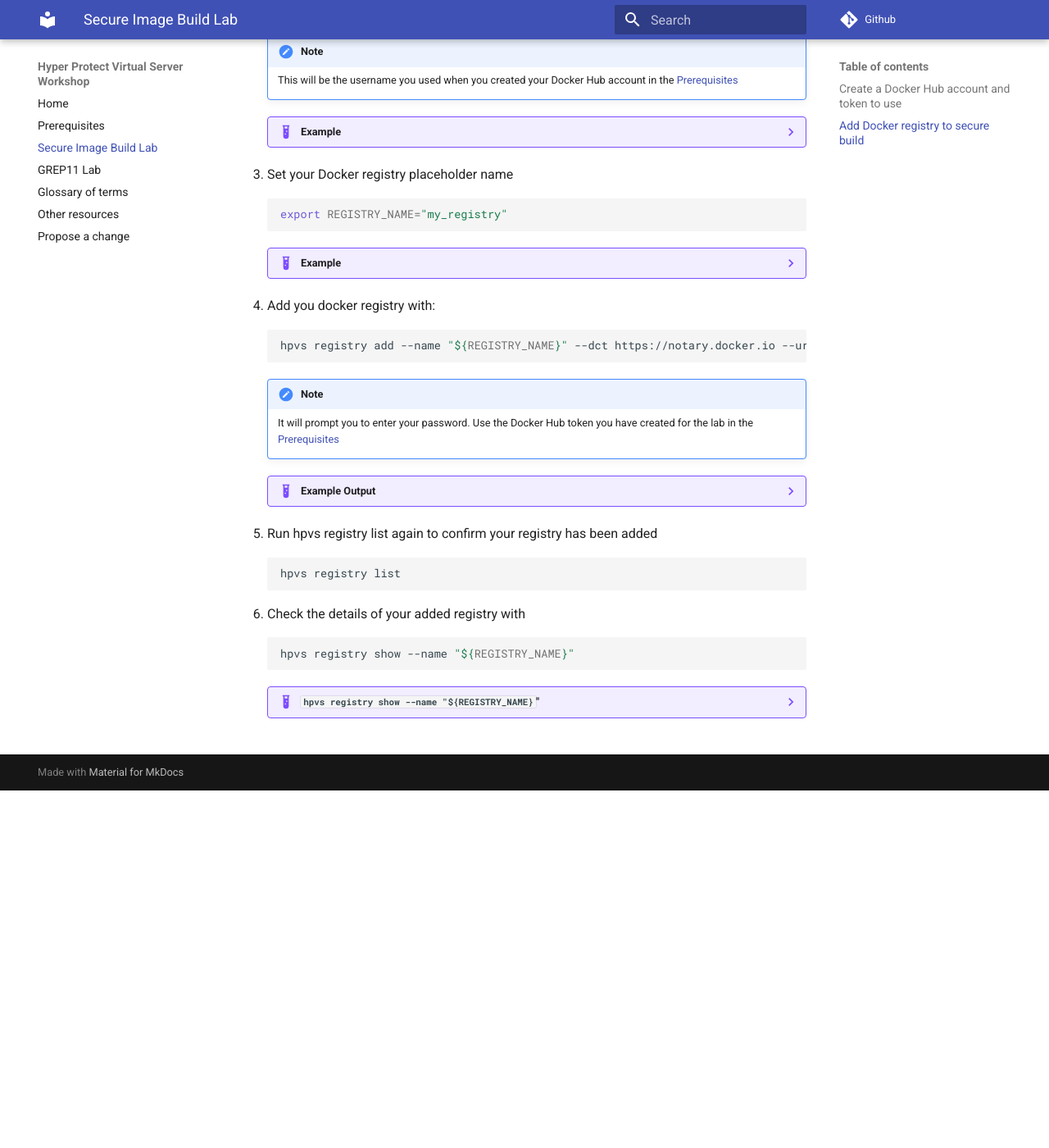
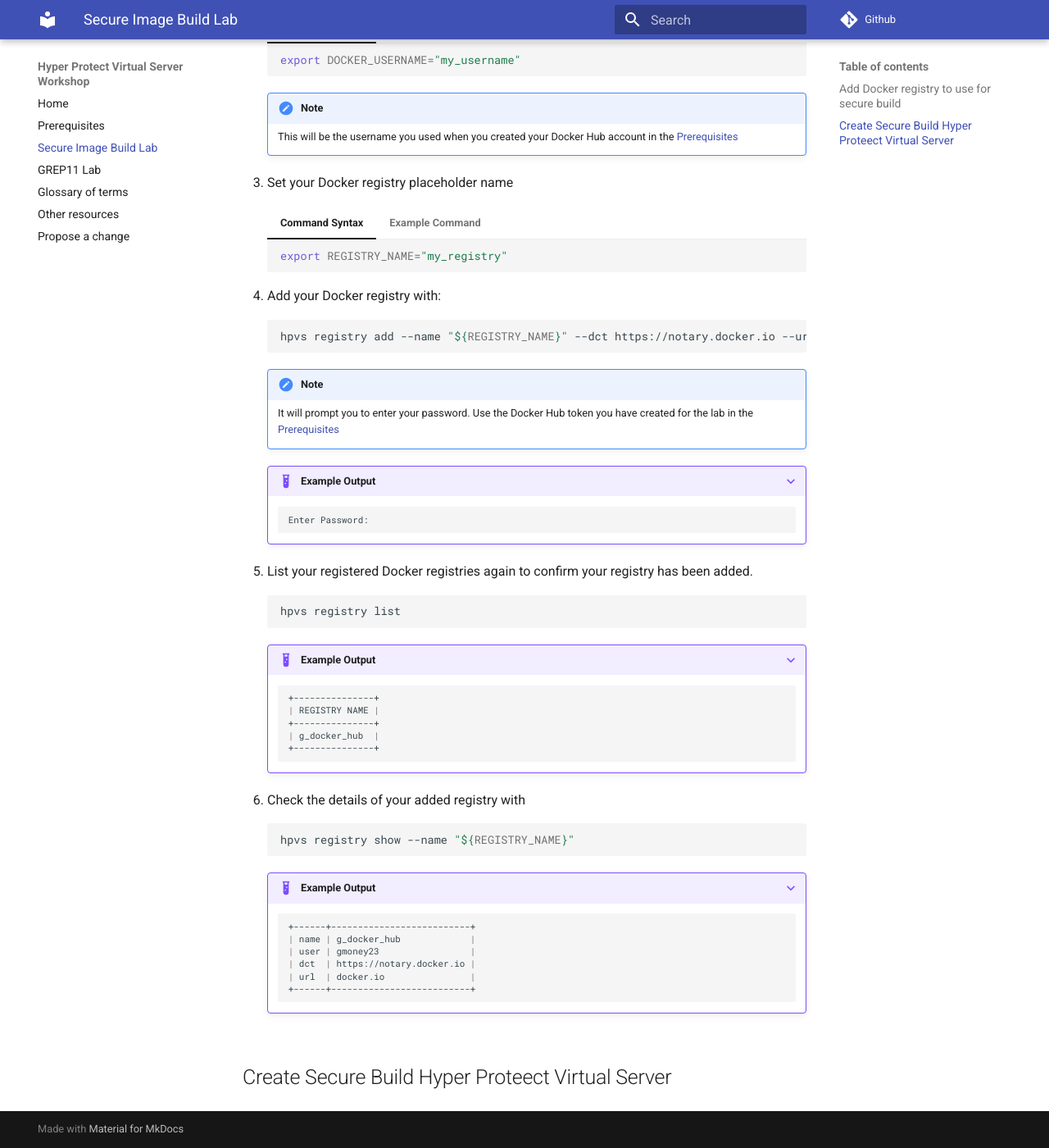
Before and after one commit to ibm-wsc/hyper-protect-virtual-servers-workshop, an MkDocs documentation site: the page built from docs/securebuild.md, in a window 1280 px wide and 1400 px high, scrolled down 531 px. Shown: the whole window at 82% size. Built offline with MkDocs 1.6.1 and Material for MkDocs 9.7.7, drawn with Linux system fonts in a browser that asks for light colours; before the commit the page ends 1495 px from its top, so only the background shows below that; some of the changed text lies outside the part shown.

Commit message:
Updated to use tabs and expand output by default

````diff
--- a/docs/securebuild.md
+++ b/docs/securebuild.md
@@ -1,8 +1,7 @@
 # Secure Build Lab
 
-## Create a Docker Hub account and token to use
 
-## Add Docker registry to secure build
+## Add Docker registry to use for secure build
 
 1. See your current docker registries with:
 
@@ -10,9 +9,9 @@
     hpvs registry list
     ```
 
-    ??? example "Example Output"
+    ???+ example "Example Output"
+
         ```
-        hpvs registry list
         +---------------+
         | REGISTRY NAME |
         +---------------+
@@ -22,32 +21,36 @@
 
 2. Set your Docker username to the username for your account on Docker Hub
 
-    ``` bash
-    export DOCKER_USERNAME="my_username"
-    ```
+    === "Command Syntax"
 
-    !!! note
-        This will be the username you used when you created your Docker Hub account in the [Prerequisites](prerequisites.md#Create-a-Docker-Hub){target=_blank}
+        ``` bash
+        export DOCKER_USERNAME="my_username"
+        ```
 
-    ??? example "Example"
+    === "Example Command"
 
         ``` bash
         export DOCKER_USERNAME="gmoney23"
         ```
 
+    !!! note
+        This will be the username you used when you created your Docker Hub account in the [Prerequisites](prerequisites.md#Create-a-Docker-Hub){target=_blank}
+
 3. Set your Docker registry placeholder name
 
-    ``` bash
-    export REGISTRY_NAME="my_registry"
-    ```
+    === "Command Syntax"
 
-    ??? example "Example"
+        ``` bash
+        export REGISTRY_NAME="my_registry"
+        ```
+
+    === "Example Command"
 
         ``` bash
         export REGISTRY_NAME="g_docker_hub"
         ```
 
-2. Add you docker registry with:
+4. Add your Docker registry with:
 
     ``` bash
     hpvs registry add --name "${REGISTRY_NAME}" --dct https://notary.docker.io --url docker.io --user "${DOCKER_USERNAME}"
@@ -56,26 +59,35 @@
     !!! note
         It will prompt you to enter your password. Use the Docker Hub token you have created for the lab in the [Prerequisites](prerequisites.md#Create-a-GitHub){target=_blank}
 
-    ??? example "Example Output"
+    ???+ example "Example Output"
 
         ``` bash
-        hpvs registry add --name "${REGISTRY_NAME}" --dct https://notary.docker.io --url docker.io --user "${DOCKER_USERNAME}"
         Enter Password:
         ```
 
-4. Run hpvs registry list again to confirm your registry has been added
+5. List your registered Docker registries again to confirm your registry has been added.
 
     ``` bash
     hpvs registry list
     ```
 
-5. Check the details of your added registry with
+    ???+ example "Example Output"
+
+        ``` bash
+        +---------------+
+        | REGISTRY NAME |
+        +---------------+
+        | g_docker_hub  |
+        +---------------+
+        ```
+
+6. Check the details of your added registry with
 
     ``` bash
     hpvs registry show --name "${REGISTRY_NAME}"
     ```
 
-    ??? example "`hpvs registry show --name "${REGISTRY_NAME}`""
+    ???+ example "Example Output"
 
         ``` bash
         +------+--------------------------+
@@ -85,3 +97,5 @@
         | url  | docker.io                |
         +------+--------------------------+
         ```
+
+## Create Secure Build Hyper Proteect Virtual Server
````
